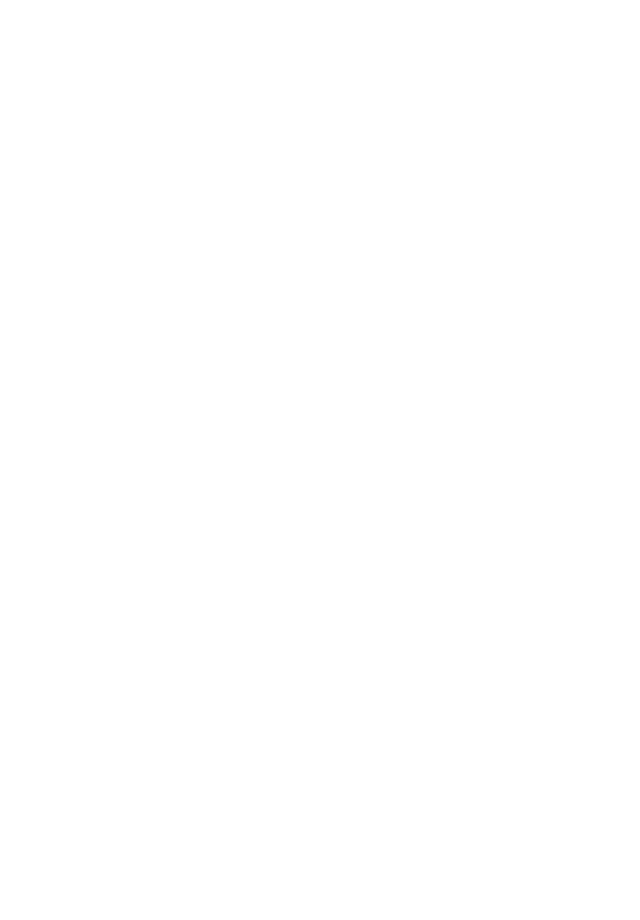
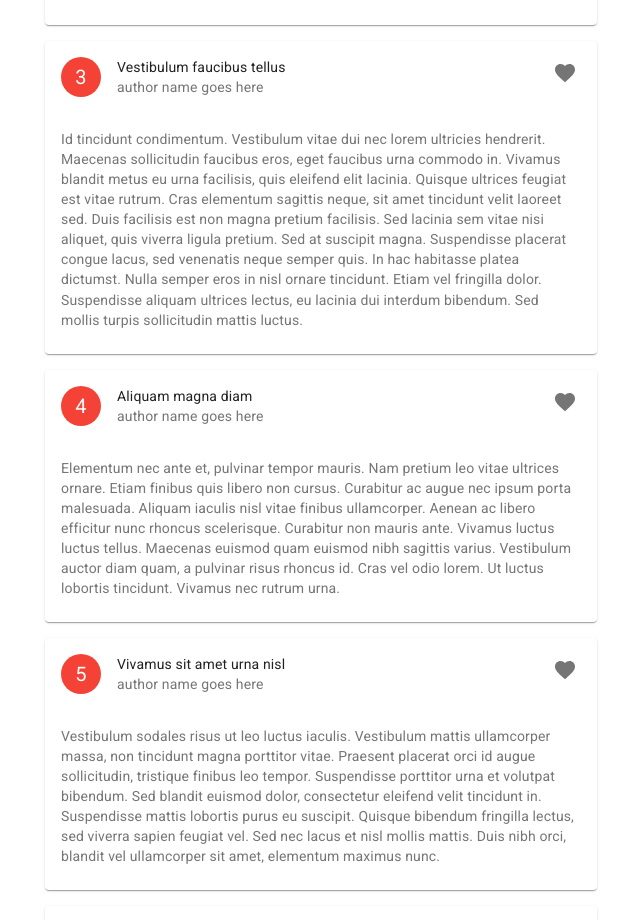
Before and after one commit to OurxD/jet-workshop, a Next.js app: page /posts in a window 1280 px wide. Shown: the part 647-1567 px from the top of the page, without its empty margins (319-959 px from the left). Before the commit the page ends 800 px from the top, so only its background shows below. Built offline with nearby package versions, Linux system fonts and the light colour scheme.

Commit message:
Posts WIP, add posts component, add posts mocked data

```diff
--- /dev/null
+++ b/components/Posts/Post.js
@@ -0,0 +1,96 @@
+import React from 'react';
+// import Typography from '@material-ui/core/Typography';
+//
+import { makeStyles } from '@material-ui/core/styles';
+// import clsx from 'clsx';
+import Card from '@material-ui/core/Card';
+import CardHeader from '@material-ui/core/CardHeader';
+// import CardMedia from '@material-ui/core/CardMedia';
+import CardContent from '@material-ui/core/CardContent';
+import CardActions from '@material-ui/core/CardActions';
+// import Collapse from '@material-ui/core/Collapse';
+import Avatar from '@material-ui/core/Avatar';
+import IconButton from '@material-ui/core/IconButton';
+import Typography from '@material-ui/core/Typography';
+import { red } from '@material-ui/core/colors';
+import FavoriteIcon from '@material-ui/icons/Favorite';
+// import ShareIcon from '@material-ui/icons/Share';
+// import ExpandMoreIcon from '@material-ui/icons/ExpandMore';
+// import MoreVertIcon from '@material-ui/icons/MoreVert';
+import Grid from '@material-ui/core/Grid';
+
+const useStyles = makeStyles(() => ({
+  card: {
+    // maxWidth: 345,
+  },
+  // media: {
+  //   height: 0,
+  //   paddingTop: '56.25%', // 16:9
+  // },
+  // expand: {
+  //   transform: 'rotate(0deg)',
+  //   marginLeft: 'auto',
+  //   transition: theme.transitions.create('transform', {
+  //     duration: theme.transitions.duration.shortest,
+  //   }),
+  // },
+  // expandOpen: {
+  //   transform: 'rotate(180deg)',
+  // },
+  avatar: {
+    backgroundColor: red[500],
+  },
+  favorited: {
+    color: red[500],
+  },
+}));
+
+const Post = ({
+  title,
+  description,
+  favorite,
+  position,
+}) => {
+  const classes = useStyles();
+
+  return (
+    <Grid item>
+      <Card className={classes.card}>
+        <CardHeader
+          avatar={(
+            <Avatar aria-label="Recipe" className={classes.avatar}>
+              {position}
+            </Avatar>
+          )}
+          action={(
+            // <IconButton aria-label="Settings">
+            //   <MoreVertIcon />
+            // </IconButton>
+            <IconButton aria-label="Add to favorites">
+              <FavoriteIcon className={favorite ? classes.favorited : ''} />
+            </IconButton>
+          )}
+          title={title}
+          subheader="author name goes here"
+        />
+        {/* <CardMedia
+          className={classes.media}
+          image="/static/images/cards/paella.jpg"
+          title="Paella dish"
+        /> */}
+        <CardContent>
+          <Typography variant="body2" color="textSecondary" component="p">
+            {description}
+          </Typography>
+        </CardContent>
+        {/* <CardActions disableSpacing>
+          <IconButton aria-label="Add to favorites">
+            <FavoriteIcon className={favorite ? classes.favorited : ''} />
+          </IconButton>
+        </CardActions> */}
+      </Card>
+    </Grid>
+  );
+};
+
+export default Post;
--- /dev/null
+++ b/components/Posts/index.js
@@ -0,0 +1,63 @@
+import React from 'react';
+import Grid from '@material-ui/core/Grid';
+import Post from './Post';
+
+const POSTS_INFO = [
+  {
+    title: 'Lorem ipsum dolor sit amet',
+    description: 'Consectetur adipiscing elit. Curabitur nisi mauris, sodales a ullamcorper non, viverra nec ex. Pellentesque habitant morbi tristique senectus et netus et malesuada fames ac turpis egestas. Nam mattis vel tellus vel dictum. Etiam ac libero ac lorem rhoncus consectetur. Donec a felis ullamcorper, volutpat enim pretium, imperdiet felis. Aenean bibendum metus vel nisl dapibus, non egestas mauris mollis. Donec eu diam quis augue vehicula varius eu id tortor. Mauris mollis nulla nulla. Nullam viverra bibendum eleifend.',
+    favorite: true,
+  },
+  {
+    title: 'Nam hendrerit',
+    description: 'Nam hendrerit, dolor vitae accumsan faucibus, elit ipsum euismod tortor, a suscipit odio ligula a eros. Pellentesque dictum porttitor mi posuere sollicitudin. Maecenas congue eget enim eu pretium. Etiam efficitur metus neque. Praesent in finibus mauris, id tincidunt nibh. Cras finibus ut tortor id iaculis. Curabitur id posuere turpis, non suscipit libero. Vivamus et lacus dolor. Mauris orci ligula, pulvinar sed neque ac, malesuada commodo tellus. Quisque lobortis ipsum neque, quis consectetur eros cursus at. Proin vitae posuere sapien, sed laoreet lacus. Integer feugiat varius lacus, vitae tempor libero pharetra at. Morbi volutpat dolor in nulla aliquet, ac faucibus arcu faucibus. Nulla iaculis ex a tristique rutrum. Praesent lacinia dui a quam congue congue. Quisque maximus lorem et dui ultricies, condimentum tincidunt sem convallis.',
+    favorite: false,
+  },
+  {
+    title: 'Vestibulum faucibus tellus',
+    description: 'Id tincidunt condimentum. Vestibulum vitae dui nec lorem ultricies hendrerit. Maecenas sollicitudin faucibus eros, eget faucibus urna commodo in. Vivamus blandit metus eu urna facilisis, quis eleifend elit lacinia. Quisque ultrices feugiat est vitae rutrum. Cras elementum sagittis neque, sit amet tincidunt velit laoreet sed. Duis facilisis est non magna pretium facilisis. Sed lacinia sem vitae nisi aliquet, quis viverra ligula pretium. Sed at suscipit magna. Suspendisse placerat congue lacus, sed venenatis neque semper quis. In hac habitasse platea dictumst. Nulla semper eros in nisl ornare tincidunt. Etiam vel fringilla dolor. Suspendisse aliquam ultrices lectus, eu lacinia dui interdum bibendum. Sed mollis turpis sollicitudin mattis luctus.',
+    favorite: false,
+  },
+  {
+    title: 'Aliquam magna diam',
+    description: 'Elementum nec ante et, pulvinar tempor mauris. Nam pretium leo vitae ultrices ornare. Etiam finibus quis libero non cursus. Curabitur ac augue nec ipsum porta malesuada. Aliquam iaculis nisl vitae finibus ullamcorper. Aenean ac libero efficitur nunc rhoncus scelerisque. Curabitur non mauris ante. Vivamus luctus luctus tellus. Maecenas euismod quam euismod nibh sagittis varius. Vestibulum auctor diam quam, a pulvinar risus rhoncus id. Cras vel odio lorem. Ut luctus lobortis tincidunt. Vivamus nec rutrum urna.',
+    favorite: false,
+  },
+  {
+    title: 'Vivamus sit amet urna nisl',
+    description: 'Vestibulum sodales risus ut leo luctus iaculis. Vestibulum mattis ullamcorper massa, non tincidunt magna porttitor vitae. Praesent placerat orci id augue sollicitudin, tristique finibus leo tempor. Suspendisse porttitor urna et volutpat bibendum. Sed blandit euismod dolor, consectetur eleifend velit tincidunt in. Suspendisse mattis lobortis purus eu suscipit. Quisque bibendum fringilla lectus, sed viverra sapien feugiat vel. Sed nec lacus et nisl mollis mattis. Duis nibh orci, blandit vel ullamcorper sit amet, elementum maximus nunc.',
+    favorite: false,
+  },
+  {
+    title: 'Curabitur dignissim malesuada ornare',
+    description: 'Maecenas vehicula ligula ut ante auctor, mattis ornare dui consectetur. Duis vel aliquam nunc. Vivamus sollicitudin, felis sed tincidunt fringilla, nunc ipsum rhoncus massa, ut maximus mauris nisl quis enim. Nulla elit nulla, aliquet at fringilla eget, consectetur nec urna. Donec tempus eu enim in efficitur. Donec ut gravida nisl. Aliquam nisi ipsum, tincidunt et rhoncus at, luctus ac ligula. Integer cursus dapibus luctus. Suspendisse mollis tristique felis, non maximus dui tincidunt id. Fusce vitae purus nec mi vestibulum dapibus eu vel mauris. Sed ut arcu rutrum, rhoncus diam et, commodo lectus. Praesent vehicula eros lectus, vitae laoreet velit placerat sit amet.',
+    favorite: false,
+  },
+];
+
+const Posts = () => (
+  <Grid
+    container
+    direction="column"
+    justify="flex-start"
+    alignItems="flex-start"
+    spacing={2}
+    wrap="nowrap"
+  >
+    {POSTS_INFO.map(({
+      title,
+      description,
+      favorite,
+    }, index) => (
+      <Post
+        key={title}
+        title={title}
+        description={description}
+        favorite={favorite}
+        position={index + 1}
+      />
+    ))}
+  </Grid>
+);
+
+export default Posts;
--- a/package.json
+++ b/package.json
@@ -4,7 +4,8 @@
   "description": "from scratch to prod",
   "main": "index.js",
   "scripts": {
-    "dev": "pm2 start server --watch --no-daemon",
+    "dev": "pm2 start server",
+    "devServer": "pm2 start server --watch --no-daemon",
     "build": "next build",
     "start": "NODE_ENV=production node server",
     "heroku-postbuild": "npm run build"
@@ -21,6 +22,7 @@
   "homepage": "https://github.com/OurxD/jet-workshop#readme",
   "dependencies": {
     "@material-ui/core": "^4.1.1",
+    "@material-ui/icons": "^4.2.1",
     "@material-ui/styles": "^4.1.1",
     "apollo-boost": "^0.4.3",
     "es6-promise": "^4.2.8",
--- a/pages/_app.js
+++ b/pages/_app.js
@@ -2,6 +2,7 @@ import React from 'react';
 import App, { Container } from 'next/app';
 import { ThemeProvider } from '@material-ui/styles';
 import CssBaseline from '@material-ui/core/CssBaseline';
+import MaterialUIContainer from '@material-ui/core/Container';
 import { polyfill } from 'es6-promise';
 import theme from '../styles/theme';
 
@@ -24,7 +25,9 @@ class MyApp extends App {
         <ThemeProvider theme={theme}>
           {/* CssBaseline kickstart an elegant, consistent, and simple baseline to build upon. */}
           <CssBaseline />
-          <Component {...pageProps} />
+          <MaterialUIContainer maxWidth="sm">
+            <Component {...pageProps} />
+          </MaterialUIContainer>
         </ThemeProvider>
       </Container>
     );
--- a/pages/index.js
+++ b/pages/index.js
@@ -5,7 +5,7 @@ import { gql } from 'apollo-boost';
 import client from '../apollo/client';
 
 const BUTTON_LABEL = 'click me 💘';
-const HEADING_LABEL = 'oliwi 🌝';
+const HEADING_LABEL = 'oliwi amix 🌝';
 const onClick = () => console.log('well hello there 👀');
 
 const Home = () => {
--- a/pages/posts.js
+++ b/pages/posts.js
@@ -1,14 +1,16 @@
 import React from 'react';
 import Typography from '@material-ui/core/Typography';
+import Posts from '../components/Posts';
 
 const HEADING_LABEL = 'Posts 📒';
 
-const Posts = () => (
+const PostsPage = () => (
   <>
     <Typography variant="h2" color="inherit">
       {HEADING_LABEL}
     </Typography>
+    <Posts />
   </>
 );
 
-export default Posts;
+export default PostsPage;
```
Also changed, not shown: 1 other file (tests, documents, lock files or other folders).
